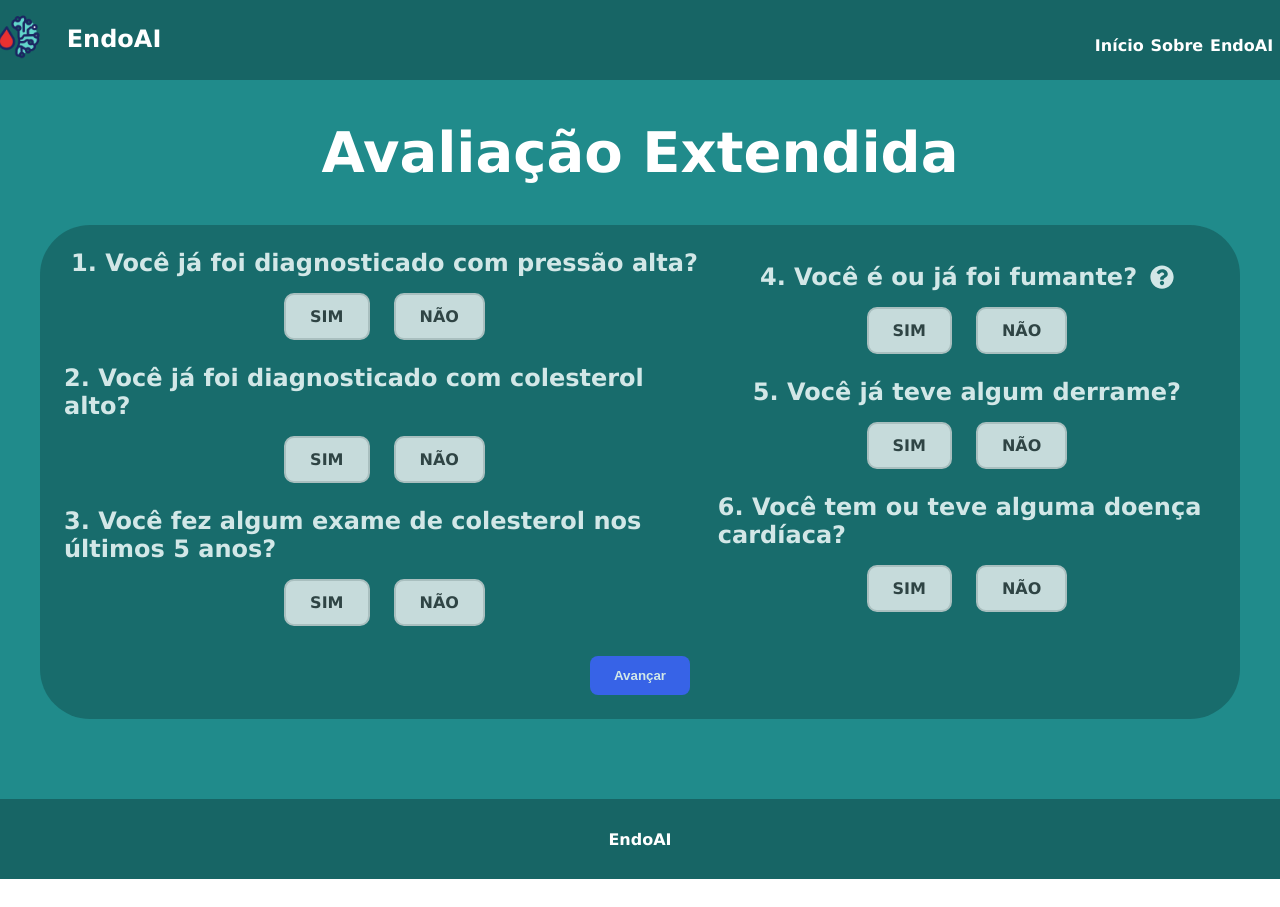
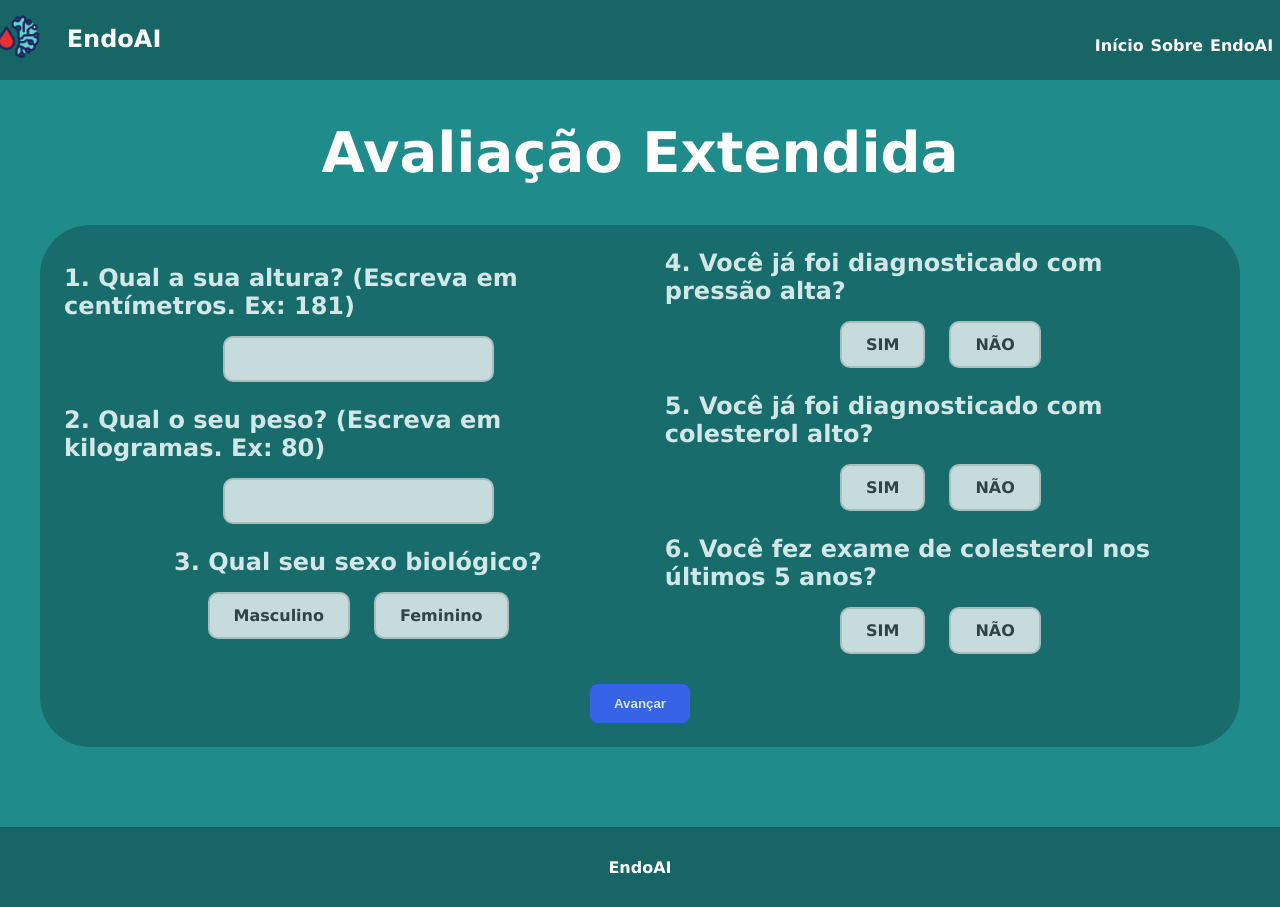
Before and after one commit to paulo-campos-57/EndoAI, a React (Create React App) app in the folder frontend/endo-front/: page /extendido in a window 1280 px wide. Before the commit the page ends 879 px from the top, so only its background shows below. Built offline with nearby package versions, Linux system fonts and the light colour scheme.

Commit message:
Style: fixing & continuing the form
Co-authored-by: Matheus Gomes <mga@cesar.school>

```diff
--- a/frontend/endo-front/src/pages/Extended/Extended.module.css
+++ b/frontend/endo-front/src/pages/Extended/Extended.module.css
@@ -1,5 +1,5 @@
 .container {
-    height: 100vh;
+    min-height: 100vh;
     font-family: 'Lucida Sans', 'Lucida Sans Regular', 'Lucida Grande', 'Lucida Sans Unicode', Geneva, Verdana, sans-serif;
     display: flex;
     flex-direction: column;
@@ -165,3 +165,15 @@
 .navButton:hover {
     background-color: #304ffe;
 }
+
+.numberInput {
+    display: inline-block;
+    padding: 0.75rem 1.5rem;
+    border: 2px solid #ccc;
+    border-radius: 10px;
+    font-weight: bold;
+    font-size: 1rem;
+    background-color: #f0f0f0;
+    color: #333;
+    transition: all 0.3s ease;
+}
--- a/frontend/endo-front/src/pages/Extended/index.js
+++ b/frontend/endo-front/src/pages/Extended/index.js
@@ -29,7 +29,57 @@ function Extended() {
                                 <div className={styles.sideQuestion}>
                                     {/* Bloco 1 de perguntas */}
                                     <div className={styles.questionContainer}>
-                                        <div className={styles.question}>1. Você já foi diagnosticado com pressão alta?</div>
+                                        <div className={styles.question}>1. Qual a sua altura? (Escreva em centímetros. Ex: 181)</div>
+                                        <div className={styles.questionAns}>
+                                        <input
+                                            type="text"
+                                            name="Height"
+                                            maxLength={3}
+                                            pattern="\d{1,3}"
+                                            inputMode="numeric"
+                                            className={styles.numberInput}
+                                            onInput={(e) => {
+                                                e.target.value = e.target.value.replace(/\D/g, '').slice(0, 3);
+                                            }}
+                                        />
+                                        </div>
+                                    </div>
+
+                                    <div className={styles.questionContainer}>
+                                        <div className={styles.question}>2. Qual o seu peso? (Escreva em kilogramas. Ex: 80)</div>
+                                        <div className={styles.questionAns}>
+                                        <input
+                                            type="text"
+                                            name="Weight"
+                                            maxLength={3}
+                                            pattern="\d{1,3}"
+                                            inputMode="numeric"
+                                            className={styles.numberInput}
+                                            onInput={(e) => {
+                                                e.target.value = e.target.value.replace(/\D/g, '').slice(0, 3);
+                                            }}
+                                        />
+                                        </div>
+                                    </div>
+
+                                    <div className={styles.questionContainer}>
+                                        <div className={styles.question}>3. Qual seu sexo biológico?</div>
+                                        <div className={styles.questionAns}>
+                                            <label className={styles.radioButton}>
+                                                <input type="radio" name="Sex" value="1" className={styles.radioInput} />
+                                                <span className={styles.buttonLabel}>Masculino</span>
+                                            </label>
+                                            <label className={styles.radioButton}>
+                                                <input type="radio" name="Sex" value="2" className={styles.radioInput} />
+                                                <span className={styles.buttonLabel}>Feminino</span>
+                                            </label>
+                                        </div>
+                                    </div>
+                                </div>
+
+                                <div className={styles.sideQuestion}>
+                                    <div className={styles.questionContainer}>
+                                        <div className={styles.question}>4. Você já foi diagnosticado com pressão alta?</div>
                                         <div className={styles.questionAns}>
                                             <label className={styles.radioButton}>
                                                 <input type="radio" name="HighBP" value="1" className={styles.radioInput} />
@@ -43,21 +93,21 @@ function Extended() {
                                     </div>
 
                                     <div className={styles.questionContainer}>
-                                        <div className={styles.question}>2. Você já foi diagnosticado com colesterol alto?</div>
+                                        <div className={styles.question}>5. Você já foi diagnosticado com colesterol alto?</div>
                                         <div className={styles.questionAns}>
                                             <label className={styles.radioButton}>
-                                                <input type="radio" name="HighChol" value="1" className={styles.radioInput} />
+                                                <input type="radio" name="HighCol" value="1" className={styles.radioInput} />
                                                 <span className={styles.buttonLabel}>SIM</span>
                                             </label>
                                             <label className={styles.radioButton}>
-                                                <input type="radio" name="HighChol" value="0" className={styles.radioInput} />
+                                                <input type="radio" name="HighCol" value="0" className={styles.radioInput} />
                                                 <span className={styles.buttonLabel}>NÃO</span>
                                             </label>
                                         </div>
                                     </div>
 
                                     <div className={styles.questionContainer}>
-                                        <div className={styles.question}>3. Você fez algum exame de colesterol nos últimos 5 anos?</div>
+                                    <div className={styles.question}>6. Você fez exame de colesterol nos últimos 5 anos?</div>
                                         <div className={styles.questionAns}>
                                             <label className={styles.radioButton}>
                                                 <input type="radio" name="CholCheck" value="1" className={styles.radioInput} />
@@ -70,10 +120,16 @@ function Extended() {
                                         </div>
                                     </div>
                                 </div>
+                            </div>
+                        )}
+
+                        {step === 2 && (
+                            <div className={styles.question}>
                                 <div className={styles.sideQuestion}>
+                                    {/* Bloco 2 de perguntas */}
                                     <div className={styles.questionContainer}>
                                         <div className={styles.question}>
-                                            4. Você é ou já foi fumante?
+                                            7. Você é ou já foi fumante?
                                             <FaQuestionCircle
                                                 className={styles.icon}
                                                 onClick={() => setShowSmokerInfo(!showSmokerInfo)}
@@ -84,8 +140,8 @@ function Extended() {
                                             <div className={styles.fullscreenModal}>
                                                 <div className={styles.modalContent}>
                                                     <p>
-                                                        Consideramos fumante quem já fumou pelo menos 100 cigarros ao longo da vida
-                                                        (100 cigarros são 5 caixas).
+                                                        Consideramos fumante pessoas que já fumaram pelo menos 100 cigarros ao longo da vida
+                                                        (100 cigarros equivalem a 5 caixas).
                                                     </p>
                                                     <button
                                                         className={styles.closeButton}
@@ -109,7 +165,7 @@ function Extended() {
                                     </div>
 
                                     <div className={styles.questionContainer}>
-                                        <div className={styles.question}>5. Você já teve algum derrame?</div>
+                                        <div className={styles.question}>8. Você já teve um AVC?</div>
                                         <div className={styles.questionAns}>
                                             <label className={styles.radioButton}>
                                                 <input type="radio" name="Stroke" value="1" className={styles.radioInput} />
@@ -123,7 +179,7 @@ function Extended() {
                                     </div>
 
                                     <div className={styles.questionContainer}>
-                                        <div className={styles.question}>6. Você tem ou teve alguma doença cardíaca?</div>
+                                        <div className={styles.question}>9. Você tem ou teve alguma doença cardíaca?</div>
                                         <div className={styles.questionAns}>
                                             <label className={styles.radioButton}>
                                                 <input type="radio" name="HeartDA" value="1" className={styles.radioInput} />
@@ -131,55 +187,6 @@ function Extended() {
                                             </label>
                                             <label className={styles.radioButton}>
                                                 <input type="radio" name="HeartDA" value="0" className={styles.radioInput} />
-                                                <span className={styles.buttonLabel}>NÃO</span>
-                                            </label>
-                                        </div>
-                                    </div>
-                                </div>
-                            </div>
-                        )}
-
-                        {step === 2 && (
-                            <div className={styles.question}>
-                                <div className={styles.sideQuestion}>
-                                    {/* Bloco 2 de perguntas */}
-                                    <div className={styles.questionContainer}>
-                                        <div className={styles.question}>7. Você costuma praticar atividade física?</div>
-                                        <div className={styles.questionAns}>
-                                            <label className={styles.radioButton}>
-                                                <input type="radio" name="PhysAct" value="1" className={styles.radioInput} />
-                                                <span className={styles.buttonLabel}>SIM</span>
-                                            </label>
-                                            <label className={styles.radioButton}>
-                                                <input type="radio" name="PhysAct" value="0" className={styles.radioInput} />
-                                                <span className={styles.buttonLabel}>NÃO</span>
-                                            </label>
-                                        </div>
-                                    </div>
-
-                                    <div className={styles.questionContainer}>
-                                        <div className={styles.question}>8. Você costuma consumir uma ou mais frutas por dia?</div>
-                                        <div className={styles.questionAns}>
-                                            <label className={styles.radioButton}>
-                                                <input type="radio" name="Fruits" value="1" className={styles.radioInput} />
-                                                <span className={styles.buttonLabel}>SIM</span>
-                                            </label>
-                                            <label className={styles.radioButton}>
-                                                <input type="radio" name="Fruits" value="0" className={styles.radioInput} />
-                                                <span className={styles.buttonLabel}>NÃO</span>
-                                            </label>
-                                        </div>
-                                    </div>
-
-                                    <div className={styles.questionContainer}>
-                                        <div className={styles.question}>9. Você costuma consumir uma ou mais vegetais por dia?</div>
-                                        <div className={styles.questionAns}>
-                                            <label className={styles.radioButton}>
-                                                <input type="radio" name="Veggies" value="1" className={styles.radioInput} />
-                                                <span className={styles.buttonLabel}>SIM</span>
-                                            </label>
-                                            <label className={styles.radioButton}>
-                                                <input type="radio" name="Veggies" value="0" className={styles.radioInput} />
                                                 <span className={styles.buttonLabel}>NÃO</span>
                                             </label>
                                         </div>
```
